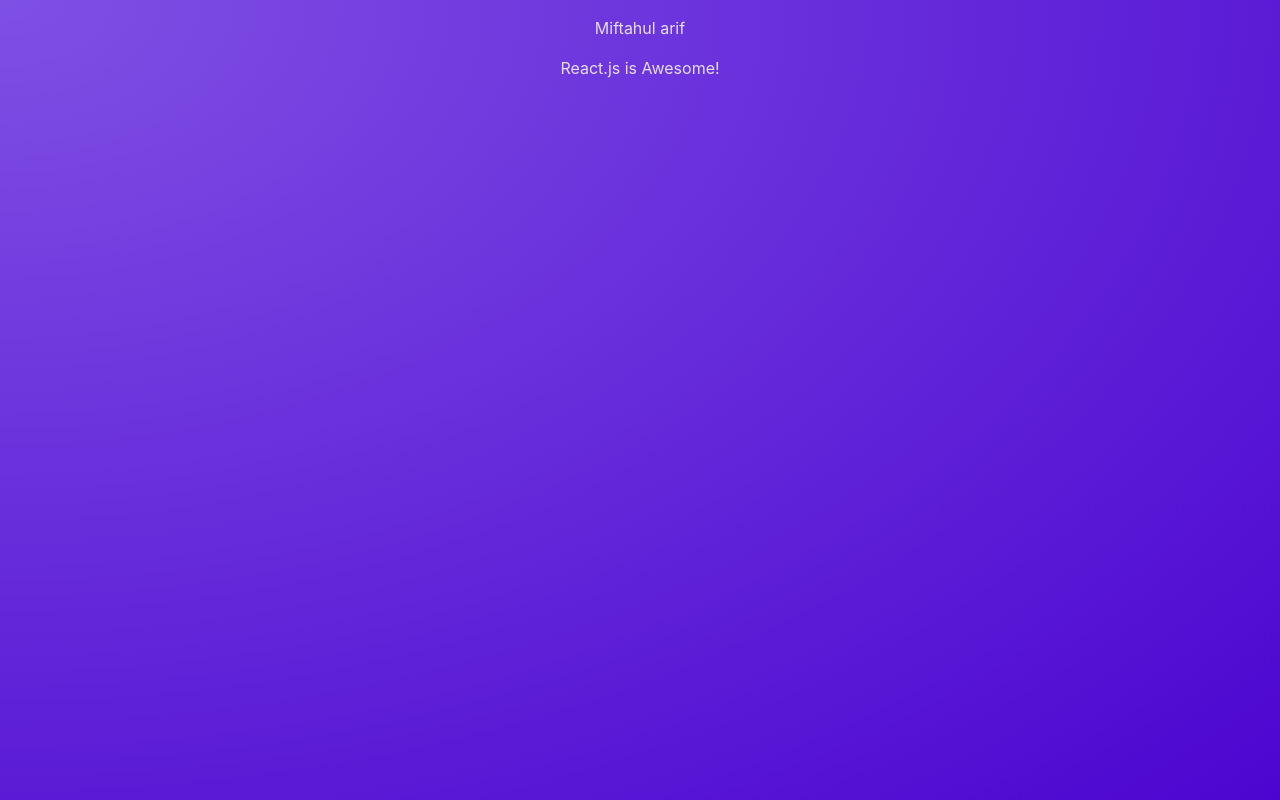
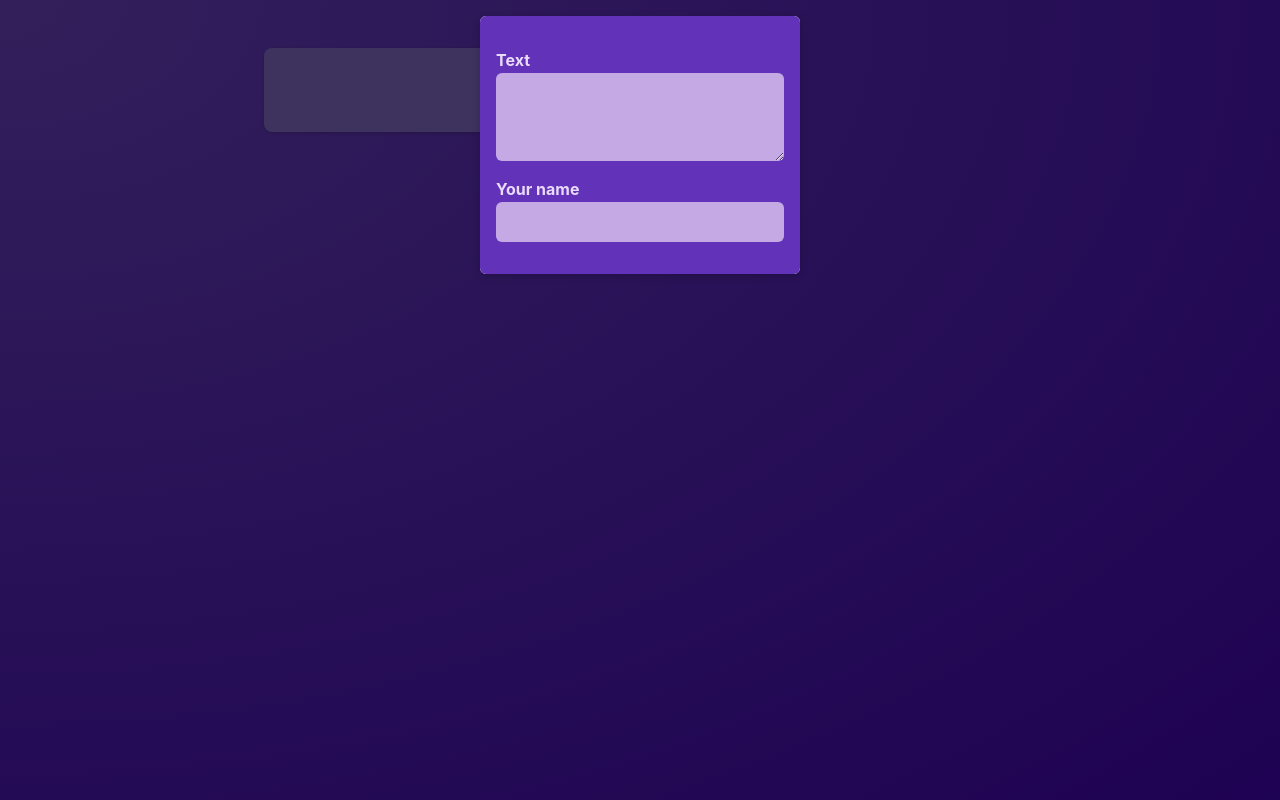
Before and after one commit to ariefdluffy/latihan-react, a React (Vite) app: page / in a window 1280 px wide. Built offline with nearby package versions, Linux system fonts and the light colour scheme.

Commit message:
update-modal

```diff
--- a/src/App.jsx
+++ b/src/App.jsx
@@ -1,7 +1,12 @@
-import Post from "./components/Post";
+import PostsList from './components/PostsList'
+// import NewPost from './components/NewPost'
 
 function App() {
-  return <Post />
+  return (
+    <main>
+      <PostsList />
+    </main>
+  )
 }
 
 export default App;
--- /dev/null
+++ b/src/components/Modal.jsx
@@ -0,0 +1,14 @@
+import classes from './Modal.module.css'
+
+function Modal({ children, onClose }) {
+    return (
+        <>
+            <div className={classes.backdrop} onClick={onClose} />
+            <dialog open className={classes.modal}>
+                {children}
+            </dialog>
+        </>
+    )
+}
+
+export default Modal
--- /dev/null
+++ b/src/components/Modal.module.css
@@ -0,0 +1,18 @@
+.backdrop {
+    position: fixed;
+    top: 0;
+    left: 0;
+    width: 100%;
+    height: 100vh;
+    background-color: rgba(0, 0, 0, 0.6);
+    z-index: 1;
+}
+
+.modal {
+    border: none;
+    border-radius: 6px;
+    box-shadow: 0 2px 8px rgba(0, 0, 0, 0.2);
+    padding: 0;
+    overflow: hidden;
+    z-index: 1;
+}
--- /dev/null
+++ b/src/components/NewPost.jsx
@@ -0,0 +1,22 @@
+import { useState } from 'react';
+
+import classes from './NewPost.module.css';
+
+function NewPost(props) {
+
+    return (
+        <form className={classes.form}>
+            <p>
+                <label htmlFor="body">Text</label>
+                <textarea id="body" required rows={3} onChange={props.onBodyChange} />
+            </p>
+
+            <p>
+                <label htmlFor="name">Your name</label>
+                <input type="text" id="name" required onChange={props.onAuthorChange} />
+            </p>
+        </form>
+    );
+}
+
+export default NewPost;
--- /dev/null
+++ b/src/components/NewPost.module.css
@@ -0,0 +1,52 @@
+.form {
+    background-color: #6233b9;
+    padding: 1rem;
+    width: 20rem;
+}
+
+.form label {
+    display: block;
+    margin-bottom: 0.05rem;
+    color: #eadbfb;
+    font-weight: bold;
+}
+
+.form input,
+.form textarea {
+    display: block;
+    width: 100%;
+    font: inherit;
+    padding: 0.5rem;
+    border-radius: 6px;
+    border: none;
+    background-color: #c4a9e4;
+    color: #28262c;
+}
+
+.actions {
+    display: flex;
+    justify-content: flex-end;
+    gap: 0.5rem;
+}
+
+.actions button {
+    cursor: pointer;
+    font: inherit;
+    padding: 0.5rem 1.5rem;
+    border: none;
+    border-radius: 4px;
+    background-color: #34036c;
+    color: #e5d5f7;
+}
+
+.actions button:hover {
+    background-color: #23014a;
+}
+
+.actions button[type='button'] {
+    background-color: transparent;
+}
+
+.actions button[type='button']:hover {
+    color: #d1bee6;
+}
--- a/src/components/Post.jsx
+++ b/src/components/Post.jsx
@@ -1,15 +1,15 @@
-const names = ['Miftahul arif', 'Hidayah']
+import classes from './Post.module.css'
 
-function Post() {
+function Post({ author, body }) {
 
-    const chosenName = Math.random() > 0.5 ? names[0] : names[1];
+    // const chosenName = Math.random() > 0.5 ? names[0] : names[1];
+    return (
+        <li className={classes.post}>
+            <p className={classes.author}>{author}</p>
+            <p className={classes.text}>{body}</p>
+        </li>
+    )
 
-    return (
-        <div>
-            <p>{chosenName}</p>
-            <p>React.js is Awesome!</p>
-        </div>
-    )
 }
 
 export default Post;
--- /dev/null
+++ b/src/components/Post.module.css
@@ -0,0 +1,36 @@
+.post {
+    margin: 1rem 0;
+    padding: 1rem;
+    background-color: #9c7eee;
+    border-radius: 8px;
+    box-shadow: 0 1px 4px rgba(0, 0, 0, 0.2);
+    animation: animate-in 1s ease-out forwards;
+}
+
+.author {
+    font-size: 0.8rem;
+    font-weight: bold;
+    color: #543280;
+    margin: 0;
+    text-transform: uppercase;
+}
+
+.text {
+    white-space: pre-wrap;
+    font-size: 1.25rem;
+    margin: 0.25rem 0 0 0;
+    color: #593884;
+    font-style: italic;
+}
+
+@keyframes animate-in {
+    from {
+        opacity: 0;
+        transform: translateY(1rem);
+    }
+
+    to {
+        opacity: 1;
+        transform: translateY(0);
+    }
+}
--- /dev/null
+++ b/src/components/PostsList.jsx
@@ -0,0 +1,49 @@
+import { useState } from 'react'
+
+import Post from './Post'
+import NewPost from './NewPost'
+import Modal from './Modal'
+import classes from './PostsList.module.css'
+
+
+function PostsList() {
+    const [modalIsVisible, setModalIsVisible] = useState(true)
+    const [enteredBody, setEnteredBody] = useState('')
+    const [enteredAuthor, setEnteredAuthor] = useState('')
+
+    function hideModalHandler() {
+        setModalIsVisible(false)
+    }
+
+    function bodyChangeHandler(event) {
+        setEnteredBody(event.target.value)
+
+    }
+    function authorChangeHandler(event) {
+        setEnteredAuthor(event.target.value)
+    }
+
+    let modalContent;
+
+    if (modalIsVisible) {
+        modalContent = <Modal onClose={hideModalHandler}>
+            <NewPost
+                onBodyChange={bodyChangeHandler}
+                onAuthorChange={authorChangeHandler}
+            />
+        </Modal>
+    }
+
+    return (
+        <>
+            {modalContent}
+
+            <ul className={classes.posts}>
+                <Post author={enteredAuthor} body={enteredBody} />
+                <Post author="Hidayah" body="Lorem input" />
+            </ul>
+        </>
+    )
+}
+
+export default PostsList
--- /dev/null
+++ b/src/components/PostsList.module.css
@@ -0,0 +1,10 @@
+.posts {
+    list-style: none;
+    max-width: 50rem;
+    margin: 1rem auto;
+    padding: 1rem 0;
+    display: grid;
+    gap: 1rem;
+    grid-template-columns: repeat(3, 30%);
+    justify-content: center;
+}
--- a/src/index.css
+++ b/src/index.css
@@ -18,6 +18,5 @@
 
 body {
   margin: 0;
-  text-align: center;
   color: #e6ddf9;
 }
```
